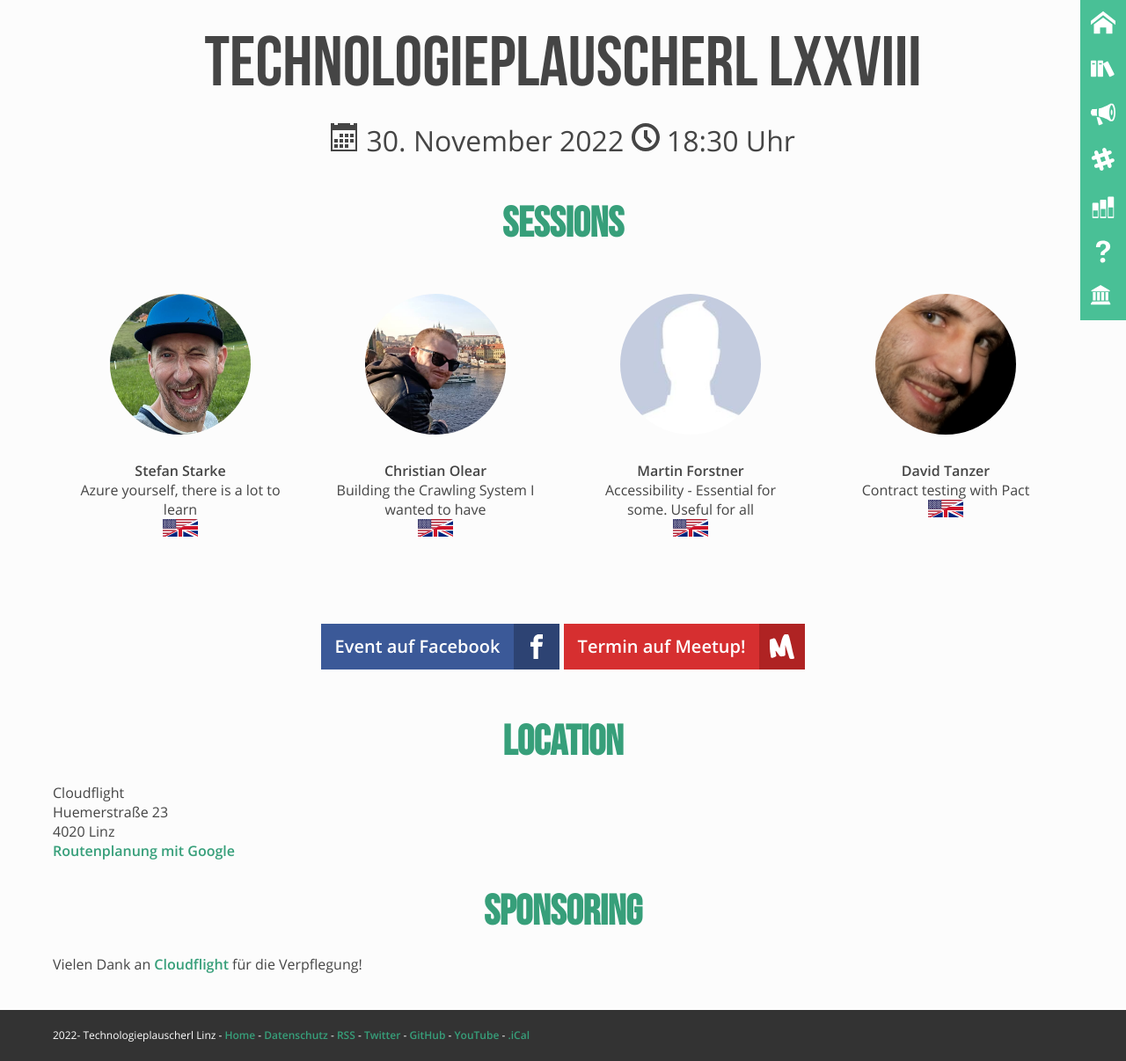
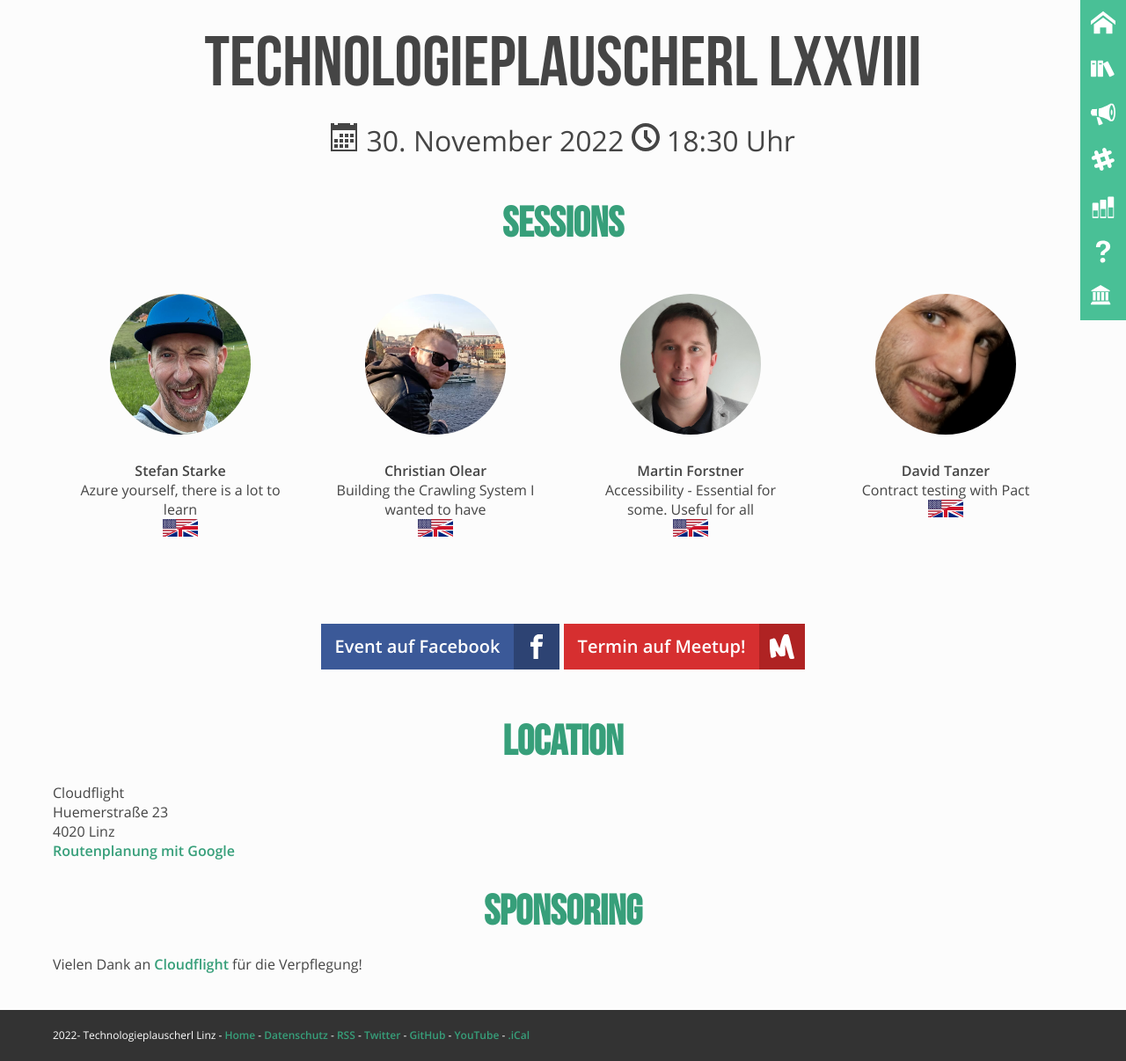
Before and after one commit to mericanAncer127/plauscherl, a Jekyll site: the page built from _plauscherl/78.html, in a window 1280 px wide. Shown: the whole page at 88% size. Built offline with Jekyll 4.4.1, drawn with Linux system fonts in a browser that asks for light colours.

Commit message:
add speaker image Martin Forstner

```diff
--- a/_plauscherl/78.html
+++ b/_plauscherl/78.html
@@ -38,7 +38,7 @@
 -
    name: Martin Forstner
    talk: "Accessibility - Essential for some. Useful for all"
-   img: "/img/speaker_no_image.jpg"
+   img: "/img/speaker-avatars/forstner_martin.jpg"
    language: en
 -
    name: David Tanzer
```
Also changed, not shown: img/speaker-avatars/forstner_martin.jpg (added).
